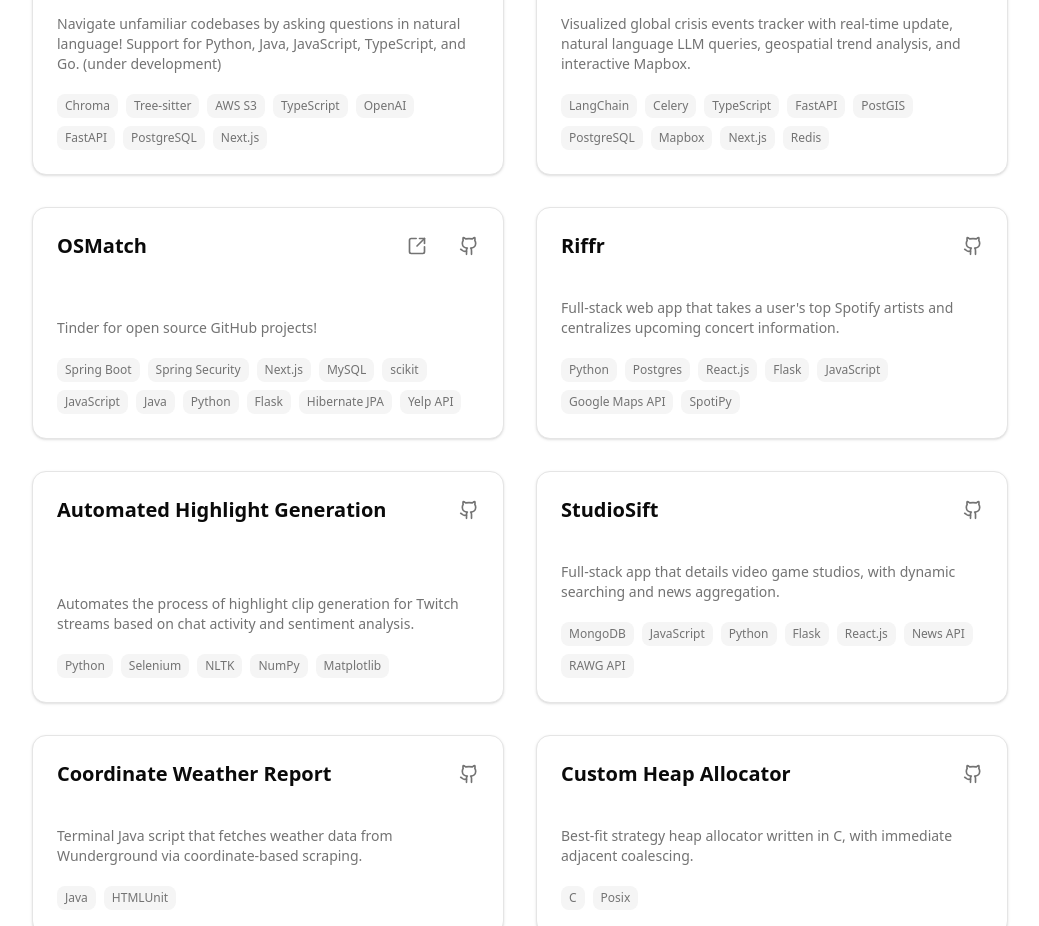
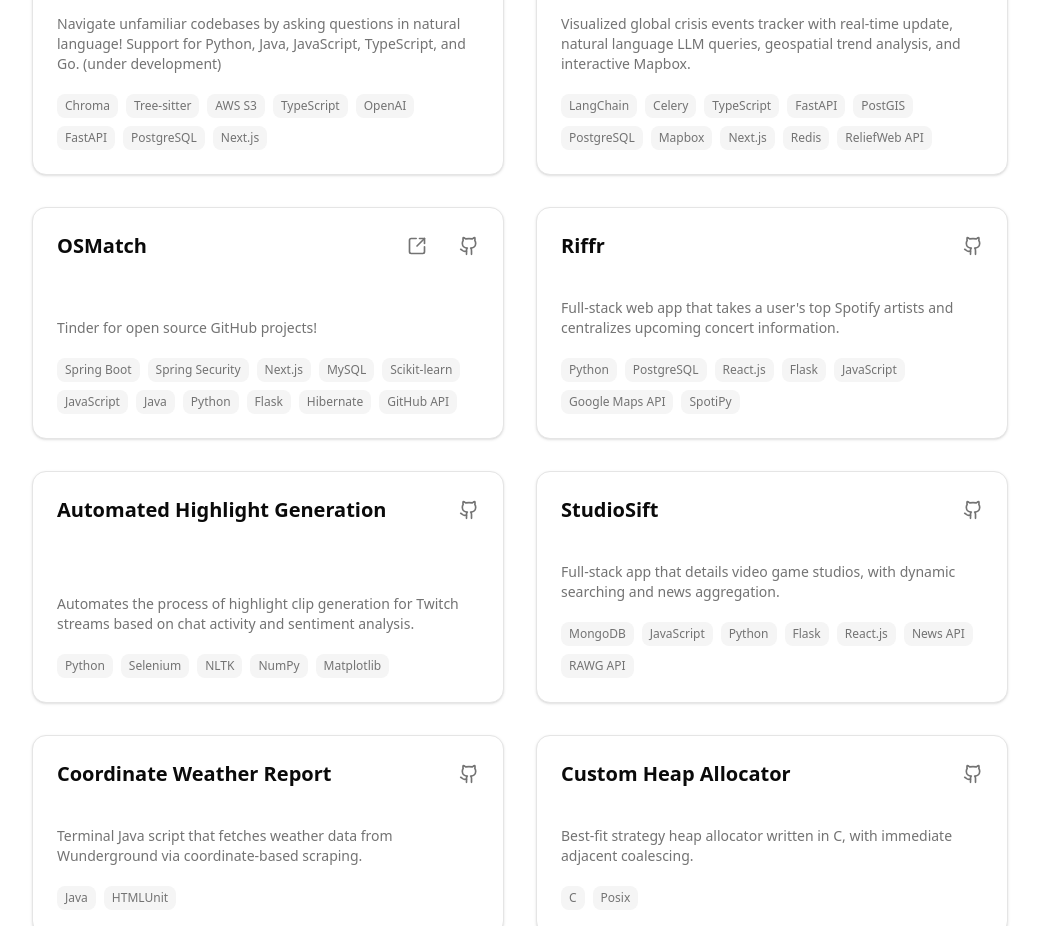
Before and after one commit to akashm6/current_portfolio, a Next.js app: page / in a window 1280 px wide. Shown: the part 2280-3206 px from the top of the page, without its empty margins (120-1159 px from the left). Built offline with nearby package versions, Linux system fonts and the light colour scheme.

Commit message:
project skills corrected

```diff
--- a/src/components/Projects.jsx
+++ b/src/components/Projects.jsx
@@ -36,6 +36,7 @@ const projects = [
       "Mapbox",
       "Next.js",
       "Redis",
+      "ReliefWeb API",
     ],
     github: "https://github.com/akashm6/GeoSynth",
     external_link: "https://geosynth-five.vercel.app/",
@@ -48,13 +49,13 @@ const projects = [
       "Spring Security",
       "Next.js",
       "MySQL",
-      "scikit",
+      "Scikit-learn",
       "JavaScript",
       "Java",
       "Python",
       "Flask",
-      "Hibernate JPA",
-      "Yelp API",
+      "Hibernate",
+      "GitHub API",
     ],
     github: "https://github.com/akashm6/osmatch",
     external_link: "https://osmatch.vercel.app/",
@@ -65,7 +66,7 @@ const projects = [
       "Full-stack web app that takes a user's top Spotify artists and centralizes upcoming concert information.",
     tools: [
       "Python",
-      "Postgres",
+      "PostgreSQL",
       "React.js",
       "Flask",
       "JavaScript",
```
